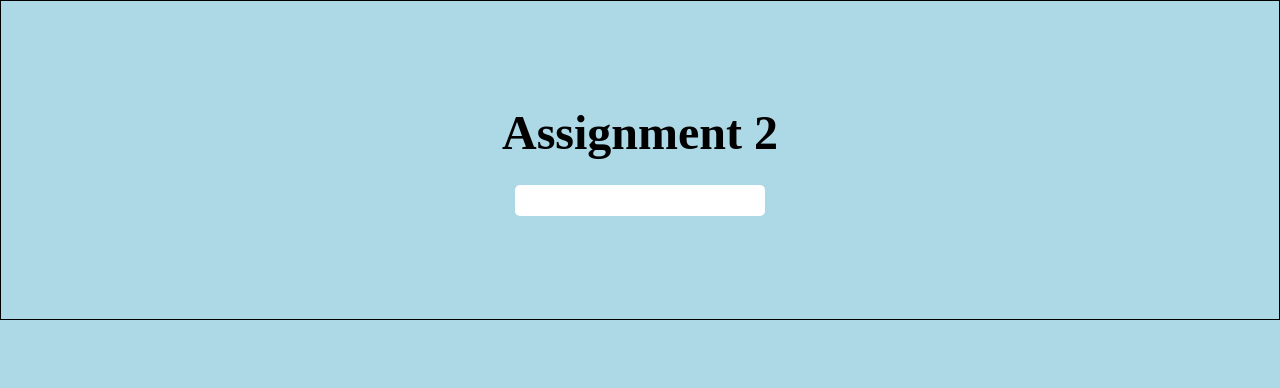
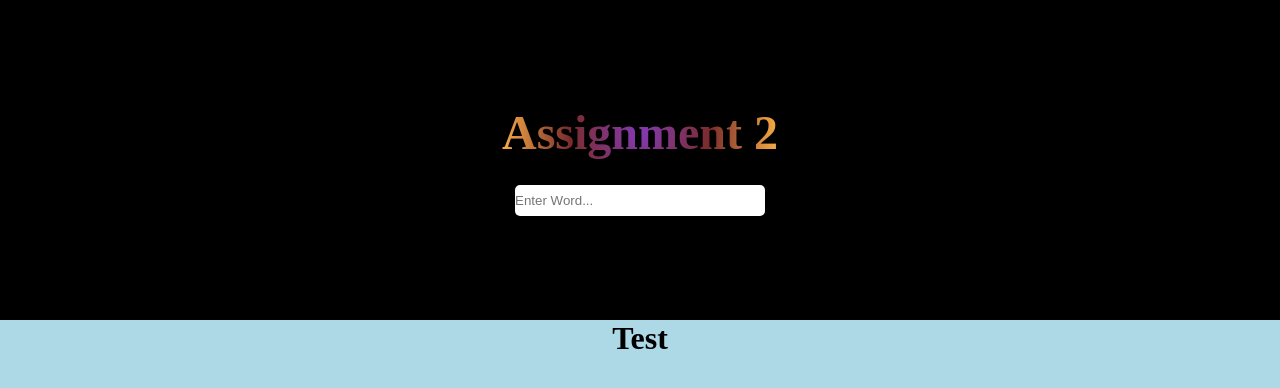
Before and after one commit to andrewrey/reactCompleteGuideAssignment2, a React (Create React App) app: page / in a window 1280 px wide. Shown: the top 388 px of the page. Built offline with nearby package versions, Linux system fonts and the light colour scheme.

Commit message:
created gradient background for header and started on main component

```diff
--- a/src/App.js
+++ b/src/App.js
@@ -1,12 +1,14 @@
 import React, { Component } from "react";
 import "./App.scss";
 import Header from "./Components/Header";
+import Main from "./Components/Main";
 
 class App extends Component {
   render() {
     return (
       <div className="App">
         <Header />
+        <Main />
       </div>
     );
   }
--- a/src/App.scss
+++ b/src/App.scss
@@ -11,13 +11,19 @@ header {
   justify-content: center;
   border: 1px solid black;
   height: 40vh;
+  background-color: black;
 
   h1 {
     font-size: 3rem;
+    background: rgb(131, 58, 180);
+    background: radial-gradient(circle, rgba(131, 58, 180, 1) 0%, rgba(122, 44, 44, 1) 50%, rgba(252, 176, 69, 1) 100%);
+    -webkit-background-clip: text;
+    -webkit-text-fill-color: transparent;
   }
-
+  .inputWrap {
+    margin-top: 25px;
+  }
   input {
-    margin-top: 25px;
     text-align: left;
     display: inline-block;
     width: 250px;
--- a/src/Components/Input/index.js
+++ b/src/Components/Input/index.js
@@ -3,7 +3,7 @@ import React from "react";
 const Input = () => {
   return (
     <div className="inputWrap">
-      <input type="text" />
+      <input type="text" placeholder="Enter Word..." />
     </div>
   );
 };
--- /dev/null
+++ b/src/Components/Main/index.js
@@ -0,0 +1,11 @@
+import React from "react";
+
+const Main = () => {
+  return (
+    <main>
+      <h1>Test</h1>
+    </main>
+  );
+};
+
+export default Main;
```
